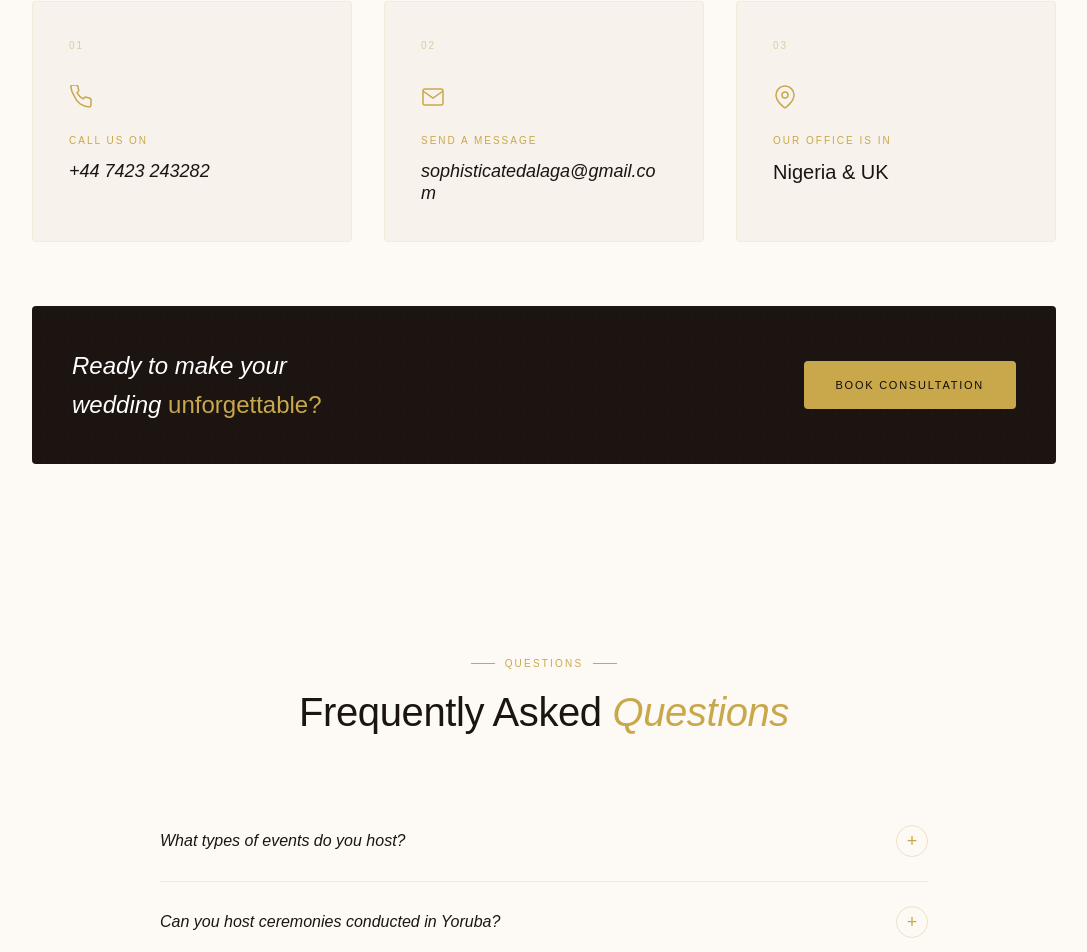
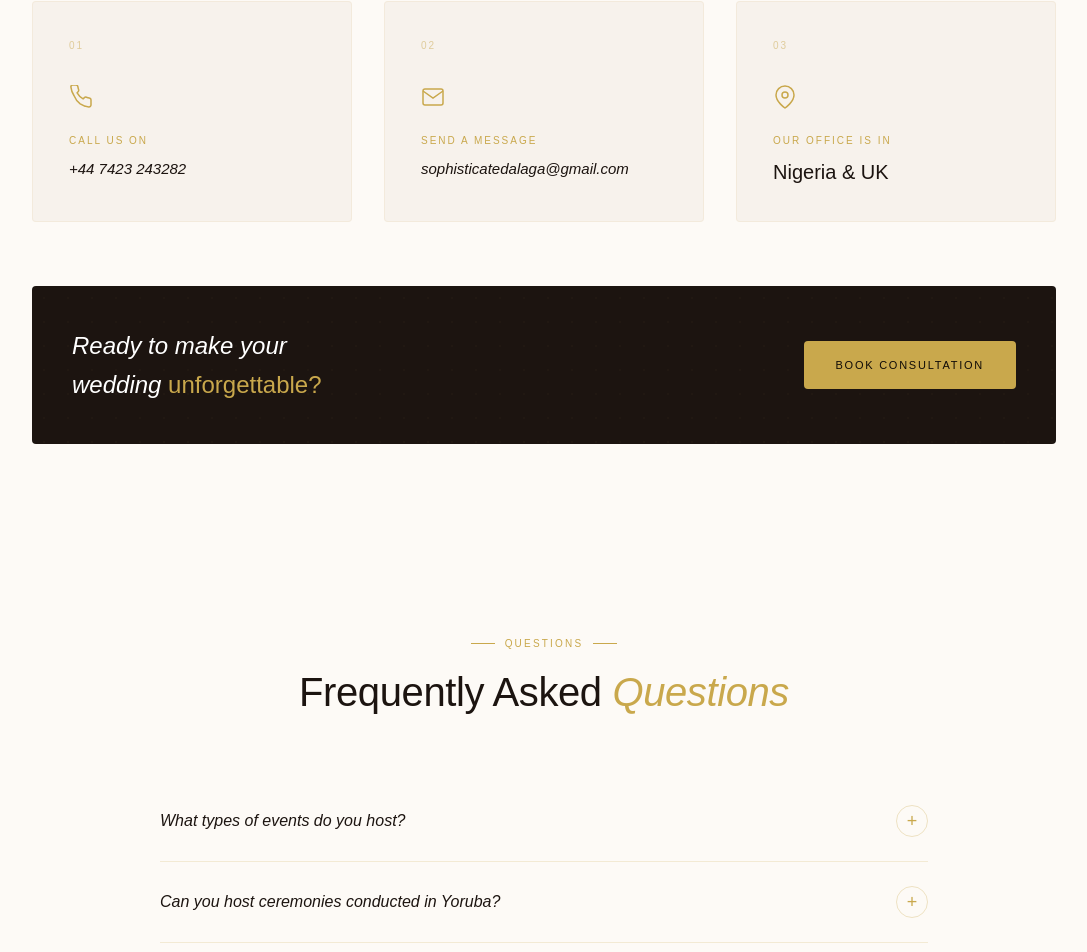
Before and after one commit to bardsai/foreverfind-web, a React (Vite) app: page / in a window 1280 px wide. Shown: the part 7260-8212 px from the top of the page, without its empty margins (96-1183 px from the left). Built offline with nearby package versions, Linux system fonts and the light colour scheme; a web font is replaced by a local one.

Commit message:
Adjust text size and class for Contact component

```diff
--- a/src/components/Contact.tsx
+++ b/src/components/Contact.tsx
@@ -89,11 +89,11 @@ export default function Contact() {
 
               <p className="text-[10px] tracking-[0.2em] uppercase text-[#C9A84C] mb-3">{c.label}</p>
 
-              <div className={`font-['Cormorant_Garamond',serif] font-light text-[#1C1410] leading-tight ${c.href ? 'text-lg italic' : 'text-xl'}`}>
+              <div className={`font-['Cormorant_Garamond',serif] font-light text-[#1C1410] leading-tight ${c.href ? 'text-[15px] italic' : 'text-xl'}`}>
                 {c.href ? (
                   <a
                     href={c.href}
-                    className="hover:text-[#C9A84C] font-[15px] transition-colors break-all"
+                    className="hover:text-[#C9A84C] font-[15px]! transition-colors break-all"
                   >
                     {c.value}
                   </a>
```
